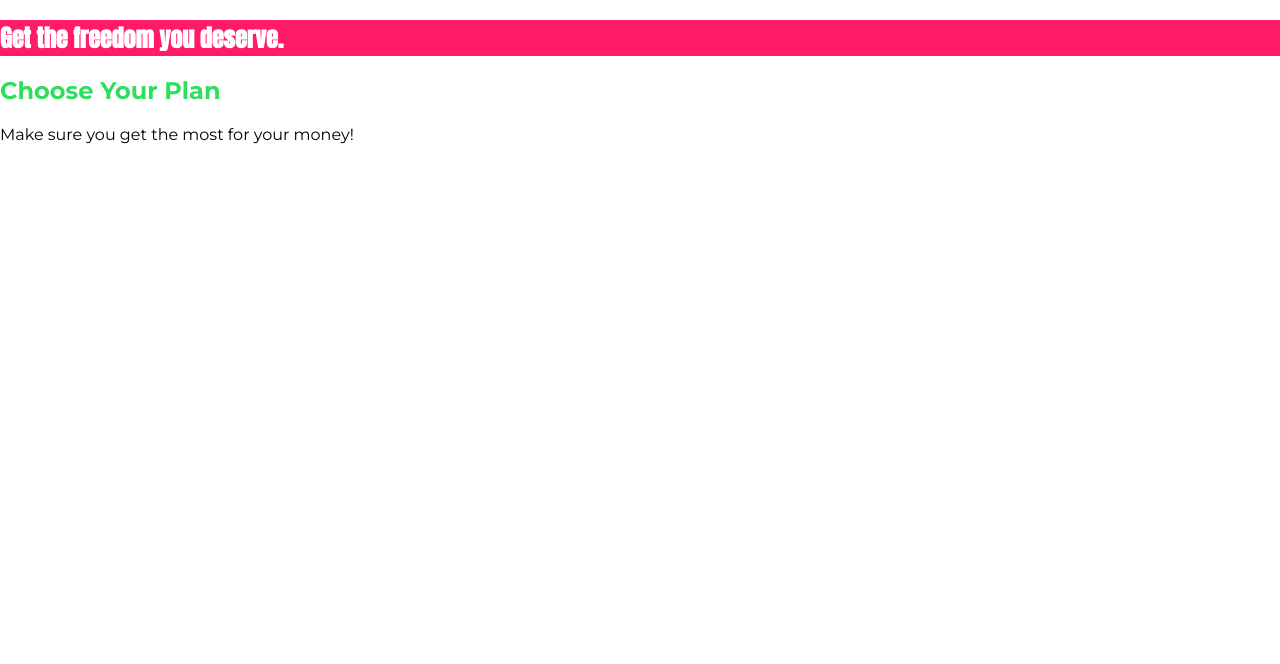
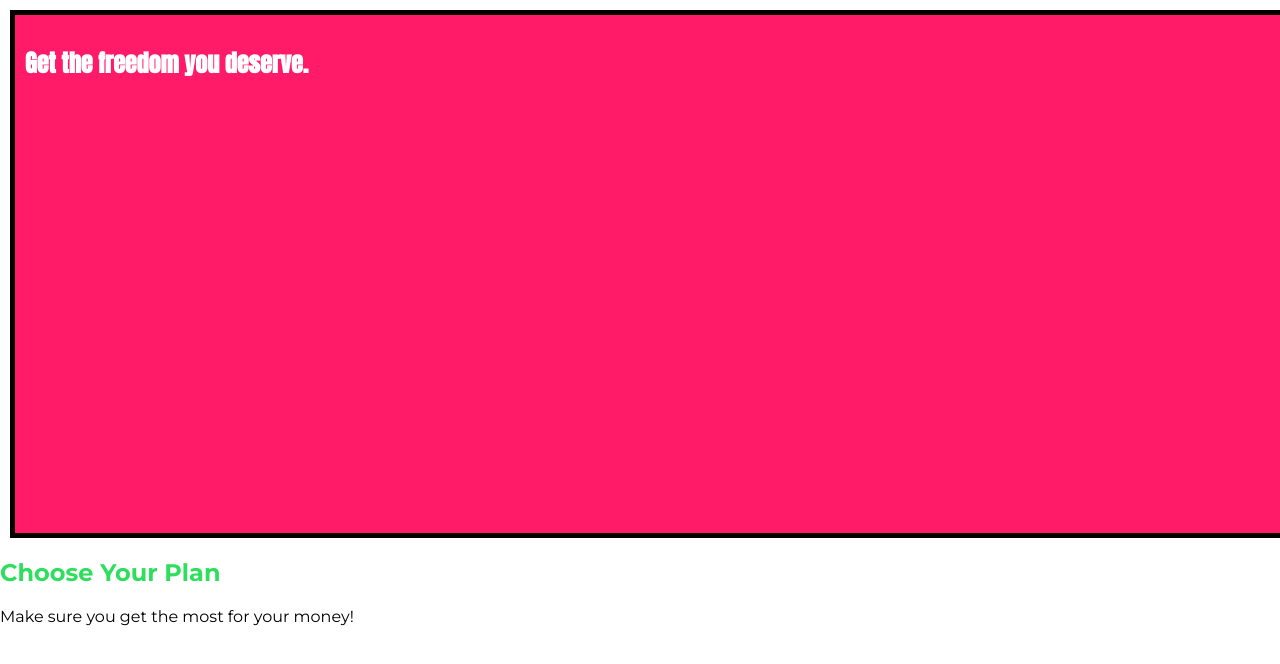
Before and after one commit to jripke74/css-a-3, a plain HTML site: page index.html in a window 1280 px wide. Drawn offline with Linux system fonts and the light colour scheme.

Commit message:
add box-sizing

```diff
--- a/main.css
+++ b/main.css
@@ -1,3 +1,7 @@
+* {
+  box-sizing: border-box;
+}
+
 body {
   font-family: "Montserrat", sans-serif;
   margin: 0;
@@ -6,6 +10,10 @@ body {
 #product-overview {
   background-color: #ff1b68;
   width: 100%;
+  height: 528px;
+  padding: 10px;
+  margin: 10px;
+  border: 5px solid black;
 }
 
 .section-title {
```
